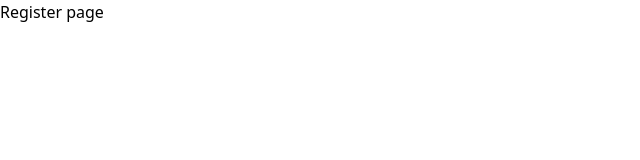
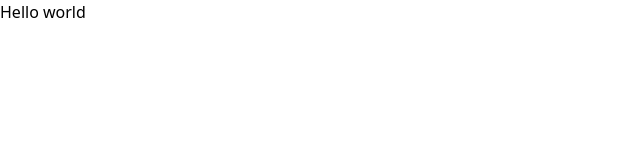
Before and after one commit to CaioMiranda12/interface-minitwitter, a React (Vite) app: page / in a window 1280 px wide. Shown: the top 160 px of the page, without its empty margins (0-640 px from the left). Built offline with nearby package versions, Linux system fonts and the light colour scheme.

Commit message:
feat: create register page

```diff
--- a/src/pages/RegisterPage.tsx
+++ b/src/pages/RegisterPage.tsx
@@ -1,3 +1,7 @@
-export function RegisterPage() {
-  return <h1>Register page</h1>
+export const RegisterPage = () => {
+  return (
+    <div>
+      <h1>Hello world</h1>
+    </div>
+  )
 }
```
